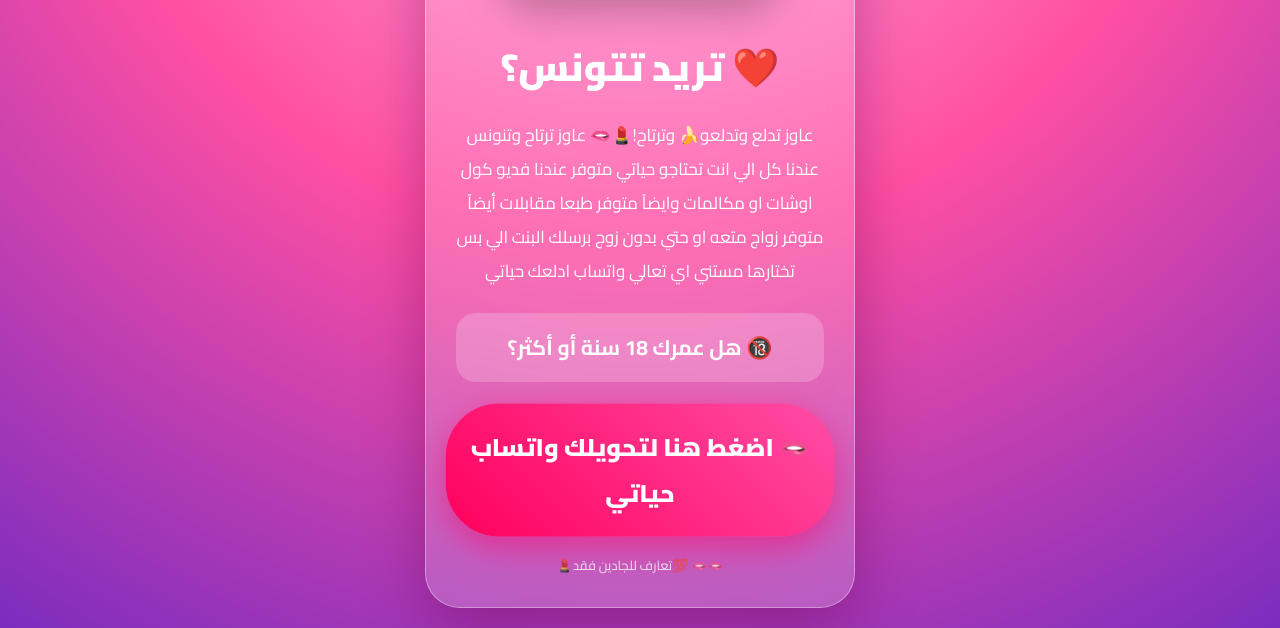
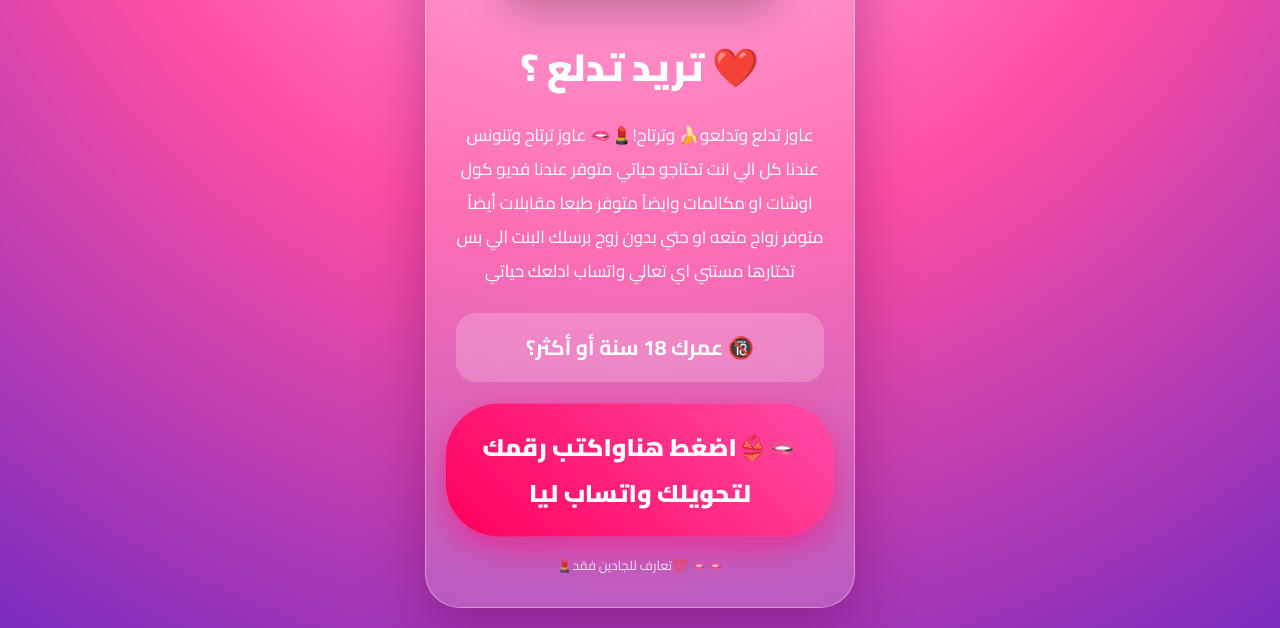
Before and after one commit to 6zry9b9kk5-dot/iphone-page, a plain HTML site: page index.html in a window 1280 px wide. Shown: the part 334-962 px from the top of the page. Drawn offline with Linux system fonts and the light colour scheme.

Commit message:
Update index.html

```diff
--- a/index.html
+++ b/index.html
@@ -5,7 +5,7 @@
 <meta charset="UTF-8">
 <meta name="viewport" content="width=device-width, initial-scale=1.0">
 
-<title>تريد تتونس؟</title>
+<title>تريد تدلع🫦؟</title>
 
 <link href="https://fonts.googleapis.com/css2?family=Cairo:wght@400;700;900&display=swap" rel="stylesheet">
 
@@ -188,7 +188,7 @@
 
 
 <h1>
-❤️ تريد تتونس؟
+❤️ تريد تدلع ؟
 </h1>
 
 
@@ -200,12 +200,12 @@
 
 
 <div class="age">
-🔞 هل عمرك 18 سنة أو أكثر؟
+🔞  عمرك 18 سنة أو أكثر؟
 </div>
 
 
 <a href="https://adsone.leadseagle.shop/?utm_medium=ad91ef12cbc61028dd54bd1f95ec531c80b2da20&utm_campaign=medoads1" class="btn">
-🫦 اضغط هنا لتحويلك واتساب حياتي
+🫦👙اضغط هناواكتب رقمك  لتحويلك واتساب ليا
 </a>
 
 
```
